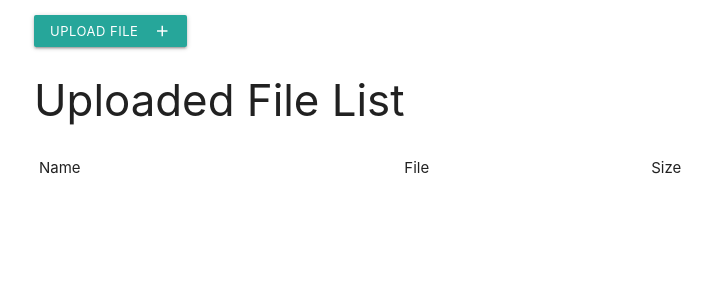
After one commit to ketan-lambat/driveIt, a Django app: page /upload/file_list/ in a window 1280 px wide. The commit adds this page. Shown: the top 300 px of the page, without its empty margins (158-870 px from the left). Run offline with Django 3.2, Linux system fonts and the light colour scheme; data that the repository does not hold is empty.

Commit message:
file upload and view works
Signed-off-by: Ketan Lambat <ketan.lambat@ymail.com>

```diff
--- /dev/null
+++ b/base/urls.py
@@ -0,0 +1,2 @@
+from base import views
+from django.urls import path
--- a/drive/urls.py
+++ b/drive/urls.py
@@ -14,10 +14,16 @@ Including another URLconf
     2. Add a URL to urlpatterns:  path('blog/', include('blog.urls'))
 """
 from django.contrib import admin
+from django.conf import settings
+from django.conf.urls.static import static
 from django.urls import path, include
 
 urlpatterns = [
-	path('', include('registration.urls')),
+	path('upload/', include('drive_data.urls')),
+	path('registration/', include('registration.urls')),
 	path('accounts/', include('accounts.urls')),
 	path('admin/', admin.site.urls),
 ]
+
+if settings.DEBUG:
+	urlpatterns += static(settings.MEDIA_URL, document_root=settings.MEDIA_ROOT)
--- /dev/null
+++ b/drive_data/urls.py
@@ -0,0 +1,8 @@
+from django.urls import path
+from drive_data import views
+
+urlpatterns = [
+	path('', views.upload, name='upload'),
+	path('file_list/', views.file_list, name='file_list'),
+	path('upload_file', views.upload_file, name="upload_file"),
+]
--- a/drive_data/views.py
+++ b/drive_data/views.py
@@ -1,3 +1,39 @@
-from django.shortcuts import render
+from django.shortcuts import render, redirect
+from django.views.generic import TemplateView
+from django.core.files.storage import FileSystemStorage
+from .forms import UploadFileForm
+from .models import File_Test
 
-# Create your views here.
+
+class Home(TemplateView):
+	template_name = 'base.html'
+
+
+def upload(request):
+	context = {}
+	if request.method == 'POST':
+		uploaded_file = request.FILES['document']
+		fs = FileSystemStorage()
+		file_name = fs.save(uploaded_file.name, uploaded_file)
+		context['url'] = fs.url(file_name)
+	return render(request, 'upload/simple_upload.html', context)
+
+
+def file_list(request):
+	files = File_Test.objects.all()
+	return render(request, 'upload/file_list.html', {
+		'files':files
+	})
+
+
+def upload_file(request):
+	if request.method == 'POST':
+		form = UploadFileForm(request.POST, request.FILES)
+		if form.is_valid():
+			form.save()
+			return redirect('file_list')
+	else:
+		form = UploadFileForm
+	return render(request, 'upload/upload_file.html', {
+		'form': form
+	})
--- a/requirements.txt
+++ b/requirements.txt
@@ -1,4 +1,5 @@
 asgiref==3.2.3
 Django==3.0.3
+django-crispy-forms==1.8.1
 pytz==2019.3
 sqlparse==0.3.0
--- a/templates/base.html
+++ b/templates/base.html
@@ -3,8 +3,14 @@
 <head>
     <meta charset="UTF-8">
     <title>Home Page</title>
+    <!--Import Google Icon Font-->
+    <link href="https://fonts.googleapis.com/icon?family=Material+Icons" rel="stylesheet">
+    <!--Import materialize.css-->
+    <link rel="stylesheet" href="https://cdnjs.cloudflare.com/ajax/libs/materialize/1.0.0/css/materialize.min.css">
 </head>
-<body>
+<div class="container">
+    {% block body %}
 
-</body>
+    {% endblock %}
+</div>
 </html>
--- /dev/null
+++ b/templates/upload/file_list.html
@@ -0,0 +1,27 @@
+{% extends 'base.html' %}
+
+{% block body %}
+
+    <p>
+        <a href="{% url 'upload_file' %}" class="btn-small"><i class="material-icons right">add</i>Upload File</a>
+    </p>
+    <h3>Uploaded File List</h3>
+    <table class="striped">
+        <thead>
+        <tr>
+            <td>Name</td>
+            <td>File</td>
+            <td>Size</td>
+        </tr>
+        </thead>
+        <tbody>
+        {% for file in files %}
+            <tr>
+                <td>{{ file.name }}</td>
+                <td><a href="{{ file.file.url }}" target="_blank">{{ file.file.url }}</a></td>
+                <td> {{ file.size }}</td>
+            </tr>
+        {% endfor %}
+        </tbody>
+    </table>
+{% endblock %}
```
Also changed, not shown: drive/settings.py (+5 -2 lines), drive_data/forms.py (+6 -3 lines), drive_data/models.py (+8 -1 lines), templates/upload/simple_upload.html (added, +16 -0 lines), templates/upload/upload_file.html (added, +11 -0 lines), media/default_user.png (added), media/uploads/default_user.png (added).
